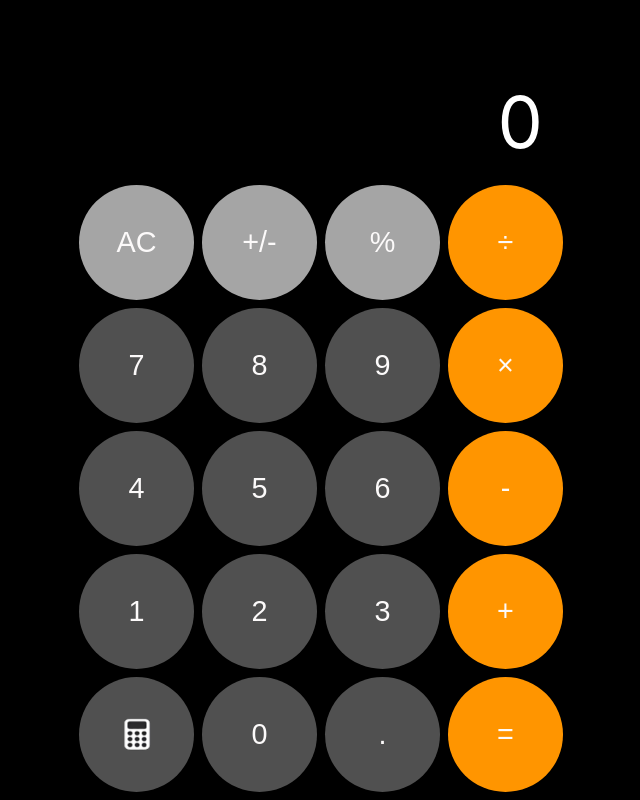
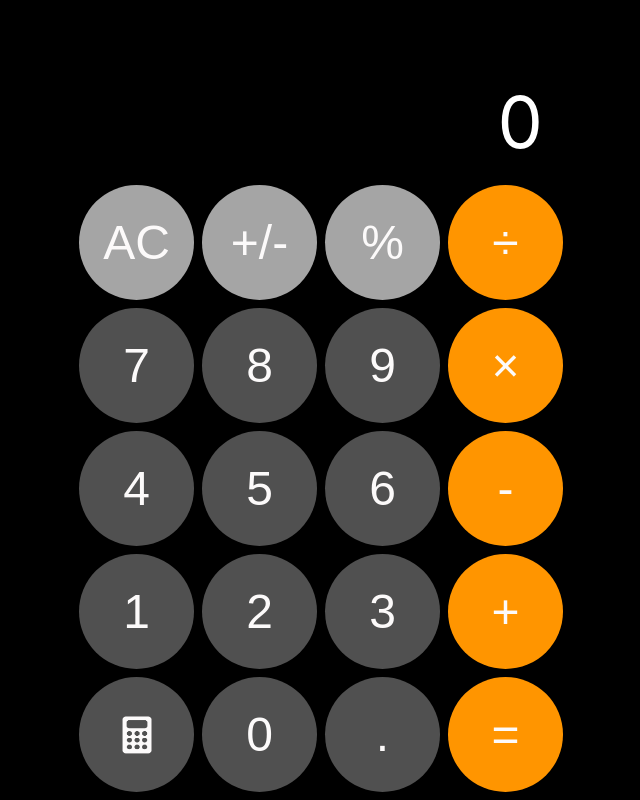
Before and after one commit to BidWizard-dev/calc-magic, a React (Create React App) app: page / in a window 1280 px wide. Shown: the whole page, without its empty margins (319-959 px from the left). Built offline with nearby package versions, Linux system fonts and the light colour scheme.

Commit message:
Updated calculator layout and added calculator icon

```diff
--- a/src/Calculator.css
+++ b/src/Calculator.css
@@ -44,7 +44,7 @@ body, html {
 }
 
 button {
-  font-size: 1.8em;
+  font-size: 3em;
   border: none;
   background-color: #505050;
   color: rgb(252, 250, 250);
@@ -61,8 +61,8 @@ button {
 }
 
 .calculator-icon {
-  width: 34px;
-  height: 40px;
+  width: 40px;
+  height: 46px;
   margin: auto;
 }
 
```
Also changed, not shown: src/calc.png.
